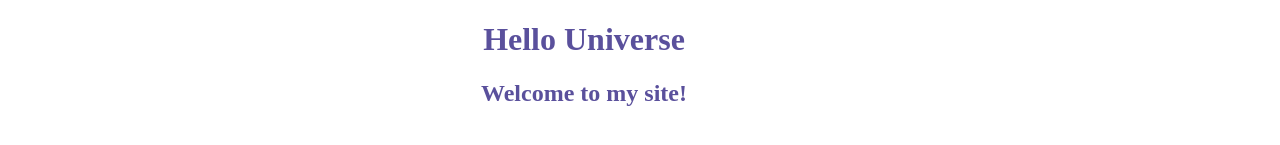
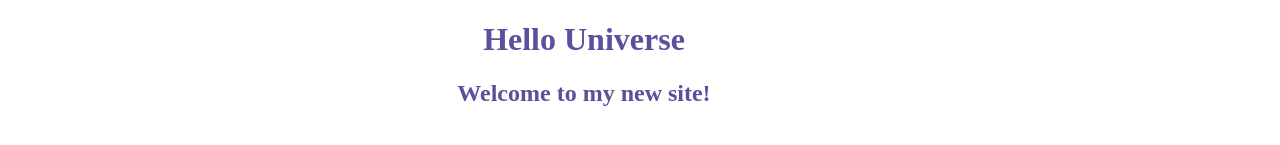
Before and after one commit to minagedikoglu/coding, a plain HTML site: page index.html in a window 1280 px wide. Shown: the top 145 px of the page. Drawn offline with Linux system fonts and the light colour scheme.

Commit message:
update index.html
changed h2

```diff
--- a/index.html
+++ b/index.html
@@ -13,7 +13,7 @@
   <div>
   <h1>Hello Universe</h1>
 
-  <h2>Welcome to my site!</h2>
+  <h2>Welcome to my new site!</h2>
 
   <!-- image of a duck -->
   <img src="duck.jpg" width="200px">
```
